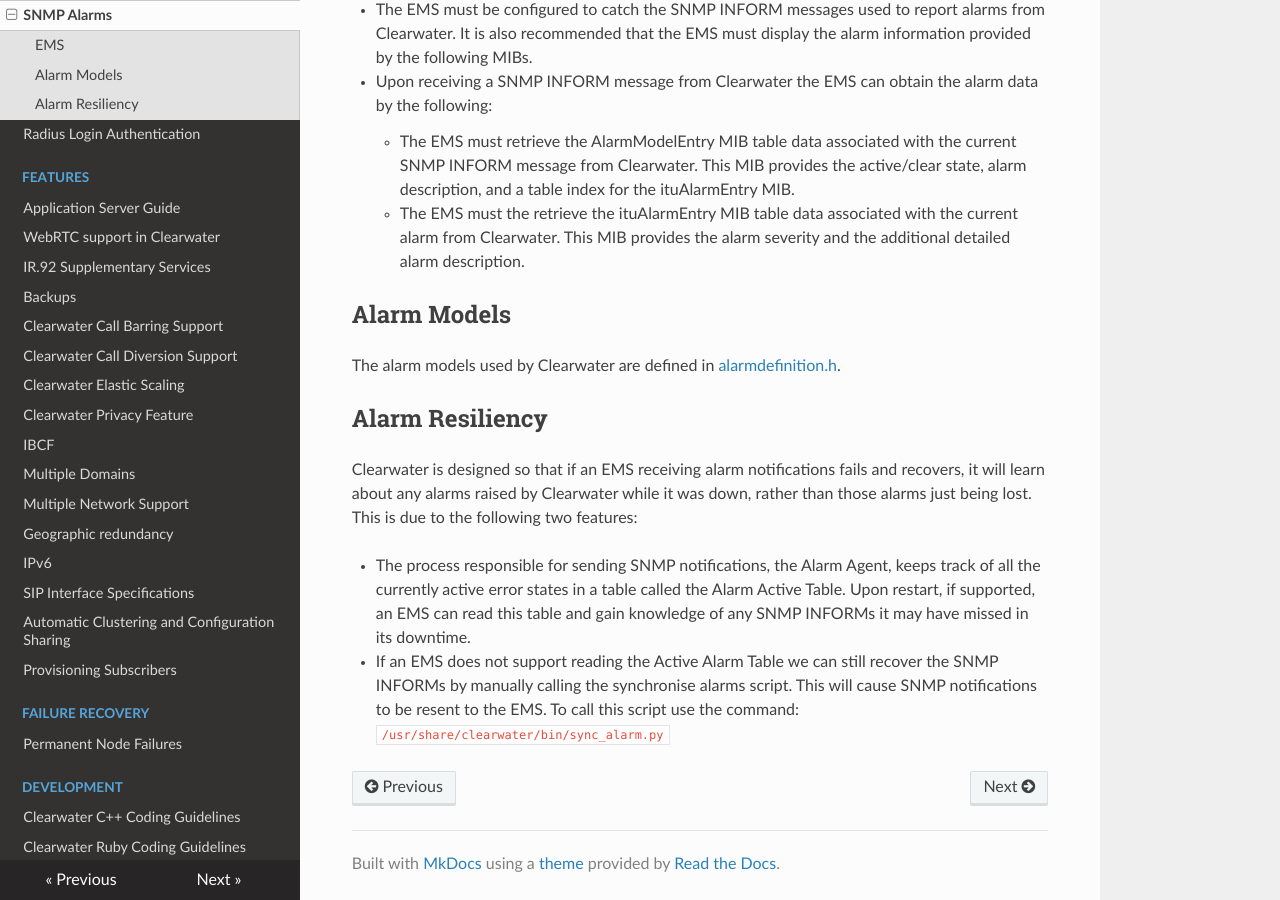
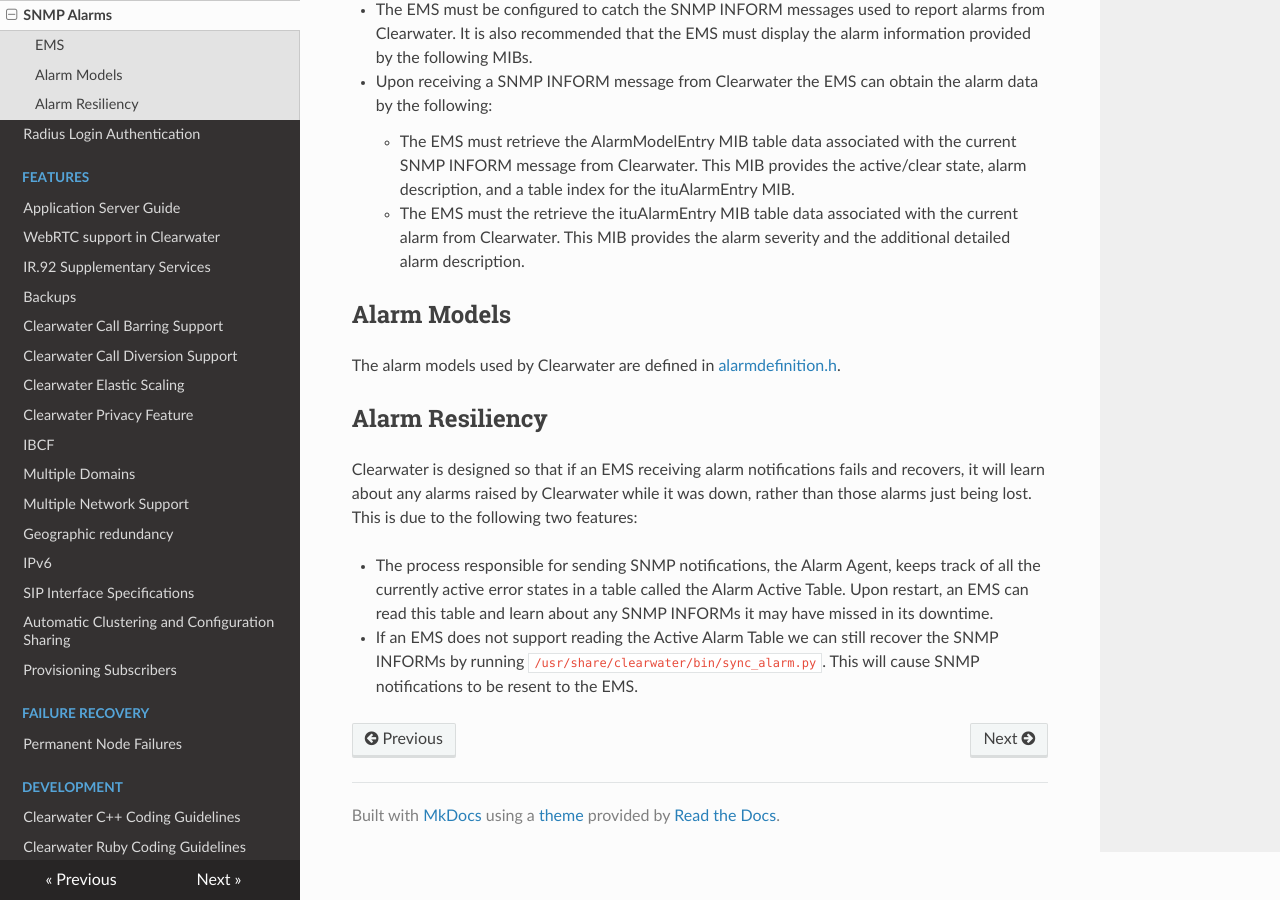
Before and after one commit to Metaswitch/clearwater-readthedocs, an MkDocs documentation site: the page built from docs/SNMP_Alarms.md, in a window 1280 px wide and 900 px high, scrolled down 602 px. Built offline with MkDocs 1.6.1, drawn with Linux system fonts in a browser that asks for light colours; nearby versions of some CDN libraries; old or Windows-style settings are respelled for this version of MkDocs.

Commit message:
Applies markups

```diff
--- a/docs/SNMP_Alarms.md
+++ b/docs/SNMP_Alarms.md
@@ -51,9 +51,8 @@ features:
 
 *   The process responsible for sending SNMP notifications, the Alarm Agent,
     keeps track of all the currently active error states in a table called the
-    Alarm Active Table. Upon restart, if supported, an EMS can read this table and
-    gain knowledge of any SNMP INFORMs it may have missed in its downtime.
+    Alarm Active Table. Upon restart, an EMS can read this table and
+    learn about any SNMP INFORMs it may have missed in its downtime.
 *   If an EMS does not support reading the Active Alarm Table we can still
-    recover the SNMP INFORMs by manually calling the synchronise alarms script.
-    This will cause SNMP notifications to be resent to the EMS. To call this
-    script use the command: `/usr/share/clearwater/bin/sync_alarm.py`
+    recover the SNMP INFORMs by running `/usr/share/clearwater/bin/sync_alarm.py`.
+    This will cause SNMP notifications to be resent to the EMS.
```
